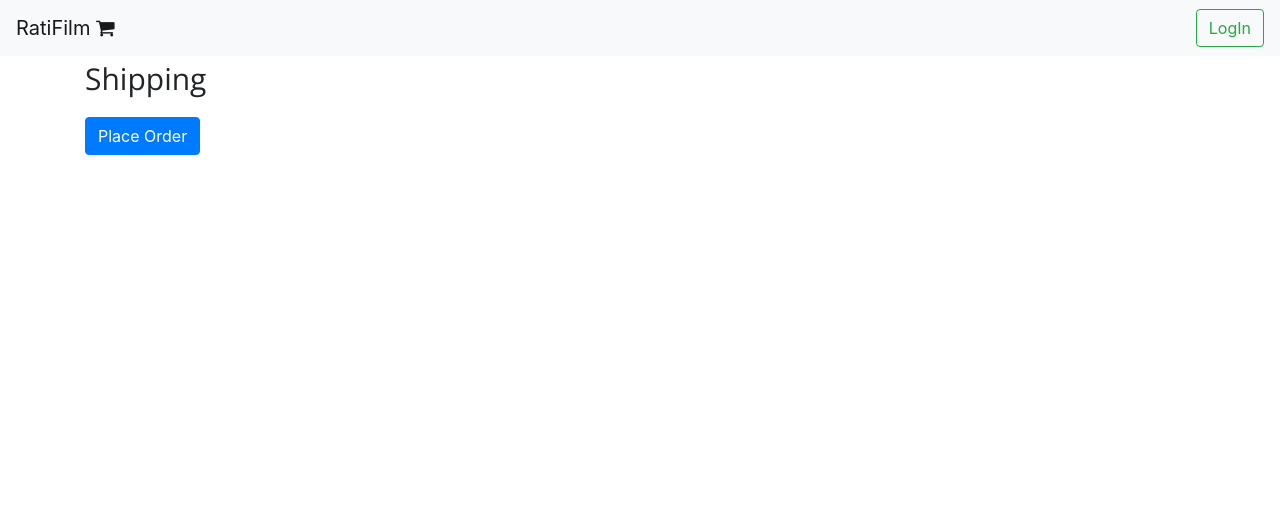
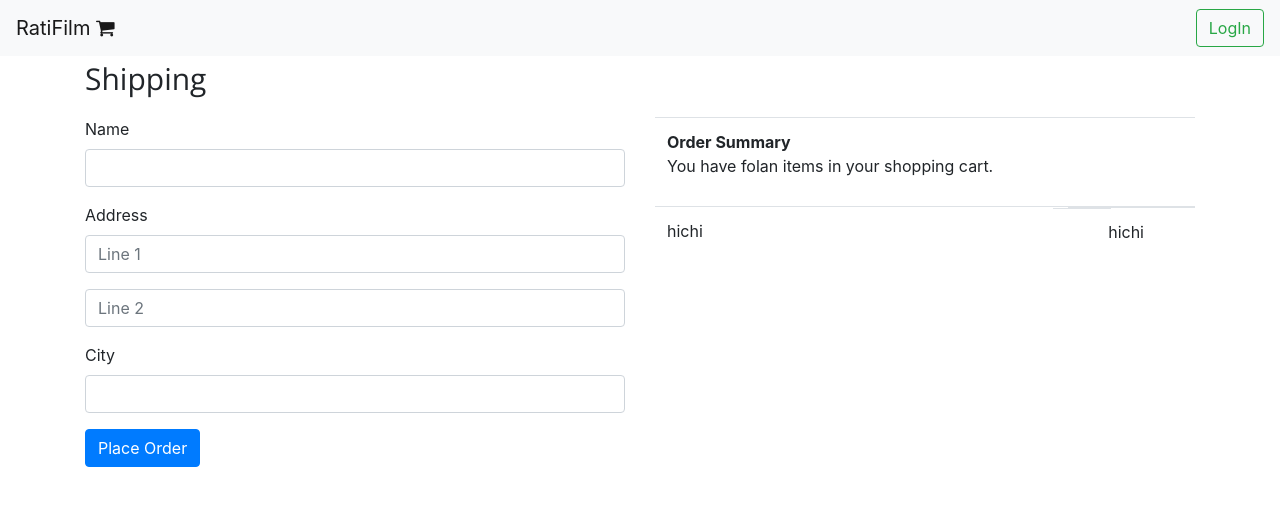
Before and after one commit to fatimasajadi/RatiFilm, an Angular app: page /shipping in a window 1280 px wide. Shown: the top 506 px of the page. Built offline with nearby package versions, Linux system fonts and the light colour scheme.

Commit message:
SHIPPING PAGE

```diff
--- a/src/app/shipping/shipping.component.html
+++ b/src/app/shipping/shipping.component.html
@@ -1,4 +1,61 @@
 <div class="container">
     <p class='title'>Shipping</p>
+
+    <div class='row'>
+        <div class='col'>
+            <form class="sss">
+                <div class="form-group">
+                    <label for="exampleInputEmail1">Name</label>
+                    <input type="email" class="form-control" id="exampleInputEmail1" aria-describedby="emailHelp">
+                    <small id="emailHelp" class="form-text text-muted"></small>
+                </div>
+                <div class="form-group">
+                    <label for="exampleInputPassword1">Address</label>
+                    <input type="password" class="form-control" id="exampleInputPassword1" placeholder="Line 1">
+                </div>
+                <div class="form-group">
+                    <input type="password" class="form-control" id="exampleInputPassword1" placeholder="Line 2">
+                </div>
+                <div class="form-group">
+                    <label for="exampleInputCity">City</label>
+                    <input type="password" class="form-control" id="exampleInputPassword1">
+                </div>
+            </form>
+        </div>
+
+
+        <div class='col'>
+            <table class="table ss">
+                <thead>
+                    <tr>
+                        <td scope="col">
+                            <strong>Order Summary</strong>
+                            <p>You have folan items in your shopping cart.</p>
+                        </td>
+                        <th></th>
+                        <th></th>
+                        <th></th>
+                    </tr>
+
+
+                </thead>
+                <tbody>
+
+                    <tr>
+                        <td>hichi</td>
+                        <td class="row">
+
+                        </td>
+                        <td>hichi</td>
+                    </tr>
+
+
+                </tbody>
+            </table>
+
+        </div>
+    </div>
+
+
     <button class='btn btn-primary'>Place Order</button>
 </div>
--- a/src/app/shipping/shipping.component.ts
+++ b/src/app/shipping/shipping.component.ts
@@ -1,5 +1,5 @@
 import { Component, OnInit } from '@angular/core';
-
+import { ShoppingCartService } from '../shopping-cart.service';
 @Component({
   selector: 'app-shipping',
   templateUrl: './shipping.component.html',
```
